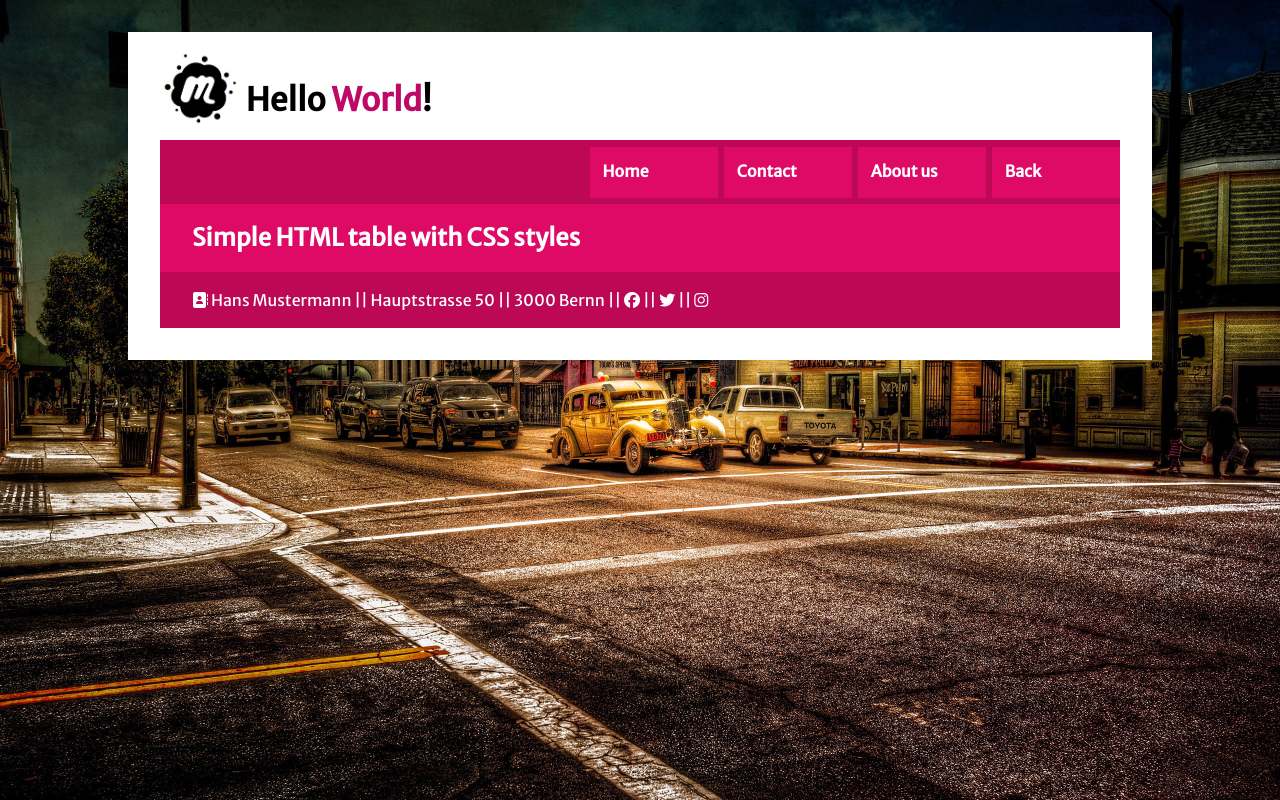
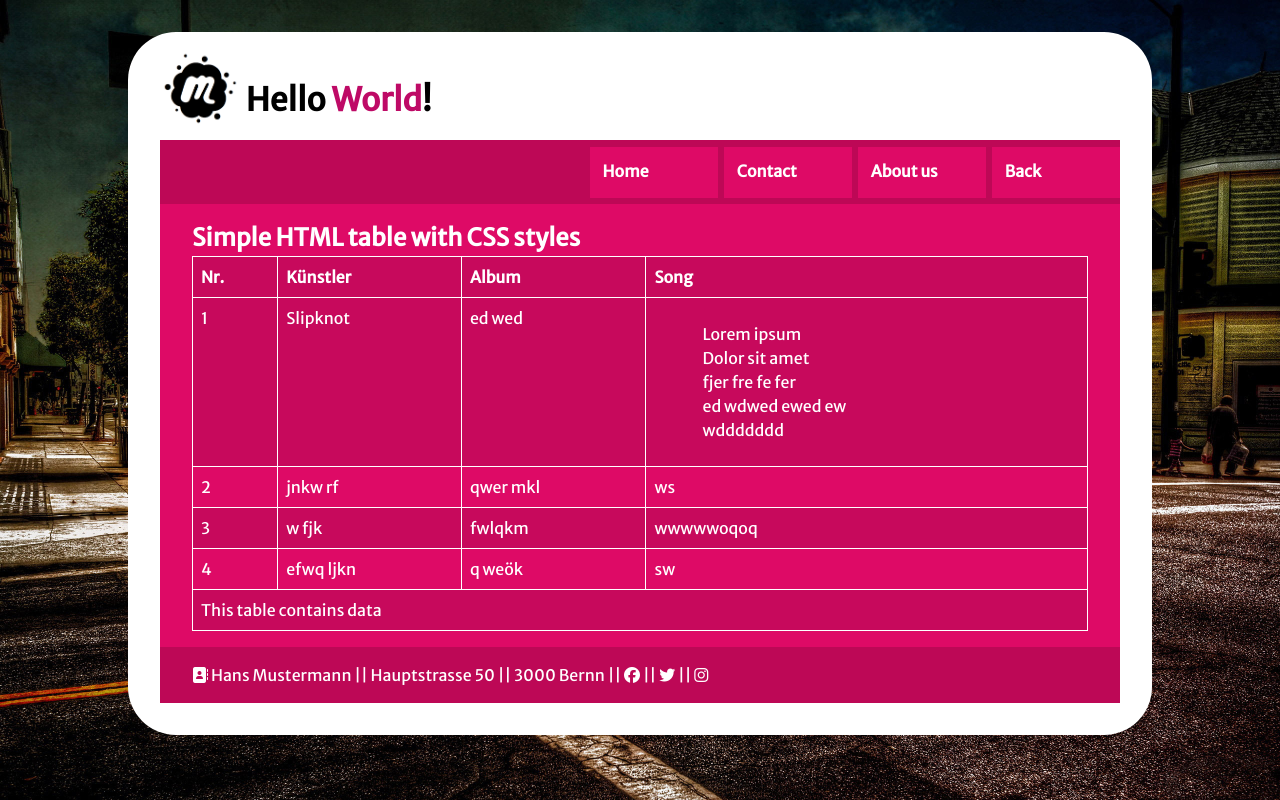
Before and after one commit to SageTheDM/KSSM293, a PHP site: page /Aufgaben/aufgabe52-2.html in a window 1280 px wide. Run offline with PHP 8.4, Linux system fonts and the light colour scheme; some libraries are stand-ins or nearby versions.

Commit message:
aufgabe 52-2

```diff
--- a/Aufgaben/aufgabe52-2.html
+++ b/Aufgaben/aufgabe52-2.html
@@ -19,21 +19,55 @@
             <a href="https://www.kantisargans.ch">Home</a>
             <a href="https://www.kantisargans.ch">Contact</a>
             <a href="https://www.kantisargans.ch">About us</a>
-            <a href="Index.html">Back</a>
+            <a href="aufgabe52.html">Back</a>
         </nav>
         <article>
             <h2>
                 Simple HTML table with CSS styles
             </h2>
-
-           <thead></thead>
-           <tbody>
-                <tr>
+            <table>
+                <tr class="darker">
+                    <th>Nr.</th>
+                    <th>Künstler</th>
+                    <th>Album</th>
+                    <th>Song</th>
+                </tr>
+                <tr class="darker">
+                    <td>1</td>
+                    <td>Slipknot</td>
+                    <td>ed wed</td>
                     <td>
-
+                        <ul>
+                            <li>Lorem ipsum</li>
+                            <li>Dolor sit amet</li>
+                            <li>fjer fre fe fer</li>
+                            <li>ed wdwed ewed ew</li>
+                            <li>wddddddd</li>
+                        </ul>
                     </td>
                 </tr>
-           </tbody>
+                <tr>
+                    <td>2</td>
+                    <td>jnkw rf</td>
+                    <td>qwer mkl</td>
+                    <td>ws</td>
+                </tr>
+                <tr class="darker">
+                    <td>3</td>
+                    <td>w fjk</td>
+                    <td>fwlqkm</td>
+                    <td>wwwwwoqoq</td>
+                </tr>
+                <tr>
+                    <td>4</td>
+                    <td>efwq ljkn</td>
+                    <td>q   weök </td>
+                    <td> sw </td>
+                </tr>
+                <tr class="darker">
+                    <td colspan="4">This table contains data</td>
+                </tr>
+           </table>
         </article>
         <footer>
             <i class="fa-solid fa-address-book"></i>
--- a/Aufgaben/aufgabe52.html
+++ b/Aufgaben/aufgabe52.html
@@ -16,7 +16,7 @@
             </h1>
         </header>
         <nav>
-            <a href="aufgabe52-2.html">Home || 52-2</a>
+            <a href="aufgabe52-2.html">52-2</a>
             <a href="https://www.kantisargans.ch">Contact</a>
             <a href="https://www.kantisargans.ch">About us</a>
             <a href="Index.html">Back</a>
--- a/Aufgaben/style52-2.css
+++ b/Aufgaben/style52-2.css
@@ -12,6 +12,7 @@ body {
     line-height: 1.5;
         background-image: url(img/hd.jpg);
         background-size: cover;
+        border-radius: 3em;
 }
 
 main {
@@ -20,6 +21,7 @@ main {
         margin-top: 2em;
     background-color: white;
     padding: 0 2em 2em 2em;
+    border-radius: 3em;
     }
 
 span {
@@ -78,6 +80,45 @@ nav a {
 nav a:hover {
     background-color: #ad0950;
 }
+table {
+    width: 100%;
+
+}
+
+table,
+th,
+td {
+    border: 1px solid;
+    border-collapse: collapse;
+    padding: 0.5em;
+    vertical-align: top;
+}
+
+th {
+    text-align: left;
+}
+
+.darker {
+    background-color: #c7095c;
+}
+
+tr:hover {
+    background-color: #bd0856;
+
+}
+
+table tr td ul {
+    padding: 1em 0 1em 0;
+}
+
+td ul li {
+    list-style-type: none;
+    padding: 0 0 0 3em;
+    margin: 0;
+}
+
+
+/* ICH BIN EIN ABSTAND */
 @media screen and (max-width: 960px) {
     nav a {
         display: block;
--- a/Aufgaben/style52.css
+++ b/Aufgaben/style52.css
@@ -20,6 +20,7 @@ main {
         margin-top: 2em;
     background-color: white;
     padding: 0 2em 2em 2em;
+    border-radius: 2em;
     }
 
 span {
```
Also changed, not shown: Aufgaben/img/avatar.jpg (added), Aufgaben/img/bg.jpg (added), Aufgaben/img/fulls/01.jpg (added), Aufgaben/img/fulls/02.jpg (added), Aufgaben/img/fulls/03.jpg (added), Aufgaben/img/fulls/04.jpg (added), Aufgaben/img/fulls/05.jpg (added), Aufgaben/img/fulls/06.jpg (added), Aufgaben/img/thumbs/01.jpg (added), Aufgaben/img/thumbs/02.jpg (added), Aufgaben/img/thumbs/03.jpg (added), Aufgaben/img/thumbs/04.jpg (added), Aufgaben/img/thumbs/05.jpg (added), Aufgaben/img/thumbs/06.jpg (added).
